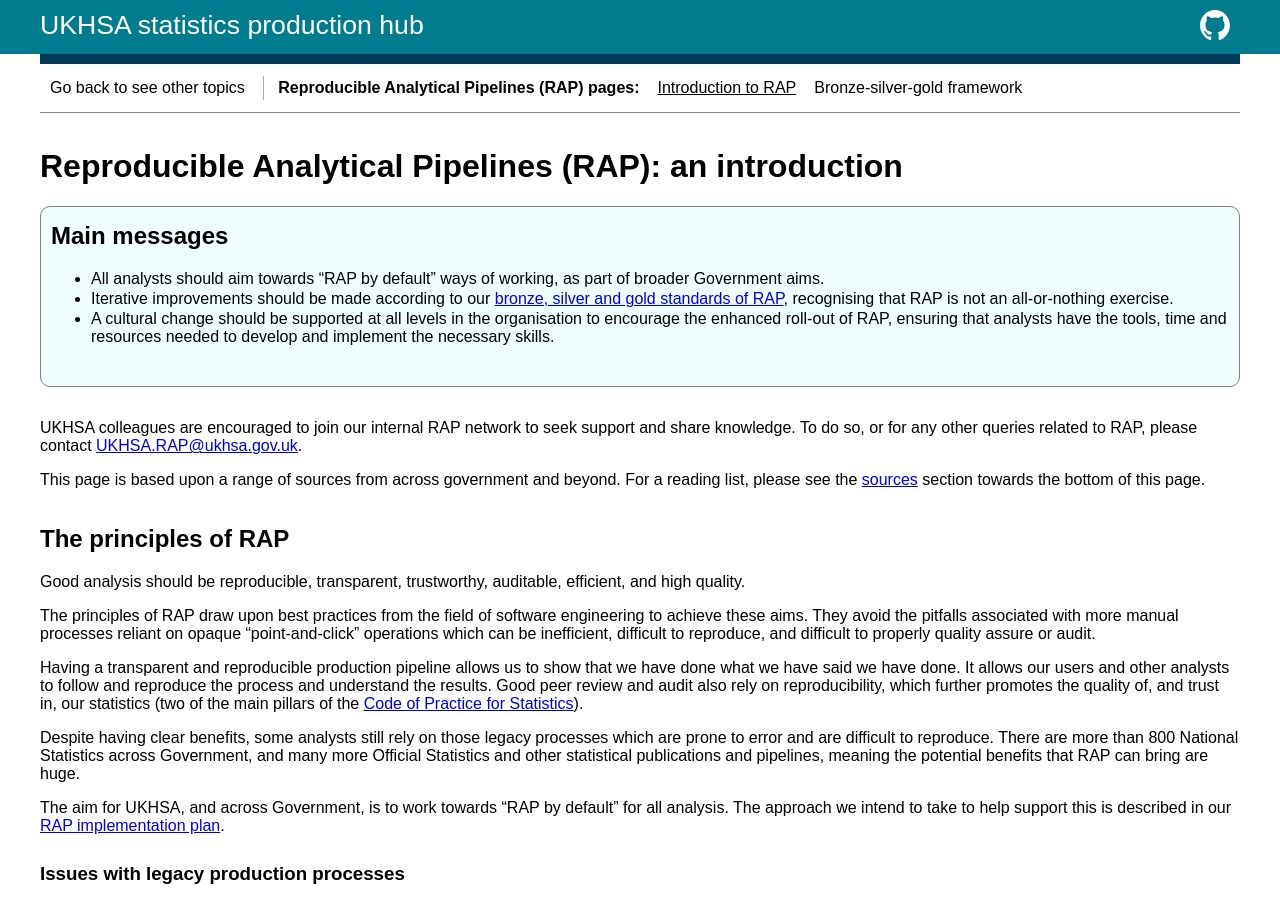
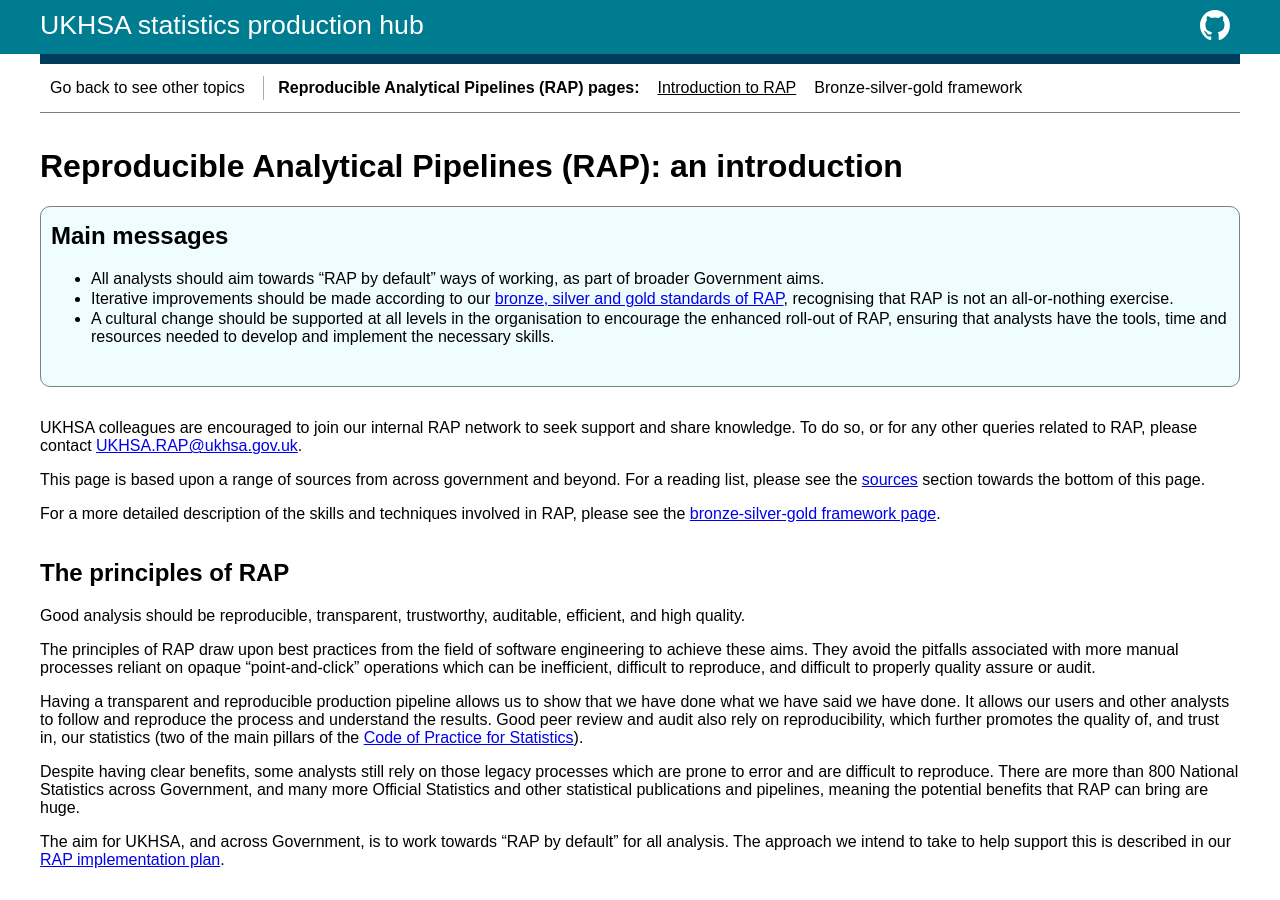
Before and after one commit to BenCuff/github-pages-test, a Jekyll site: the page built from docs/rap.md, in a window 1280 px wide and 900 px high. Built offline with Jekyll 4.4.1, drawn with Linux system fonts in a browser that asks for light colours.

Commit message:
Added flag for framework page on rap page

```diff
--- a/docs/rap.md
+++ b/docs/rap.md
@@ -19,6 +19,8 @@ page2:
 UKHSA colleagues are encouraged to join our internal RAP network to seek support and share knowledge. To do so, or for any other queries related to RAP, please contact <UKHSA.RAP@ukhsa.gov.uk>.
 
 {% include sources-text.md %}
+
+For a more detailed description of the skills and techniques involved in RAP, please see the [bronze-silver-gold framework page](rap-framework).
 
 
 ## The principles of RAP
```
